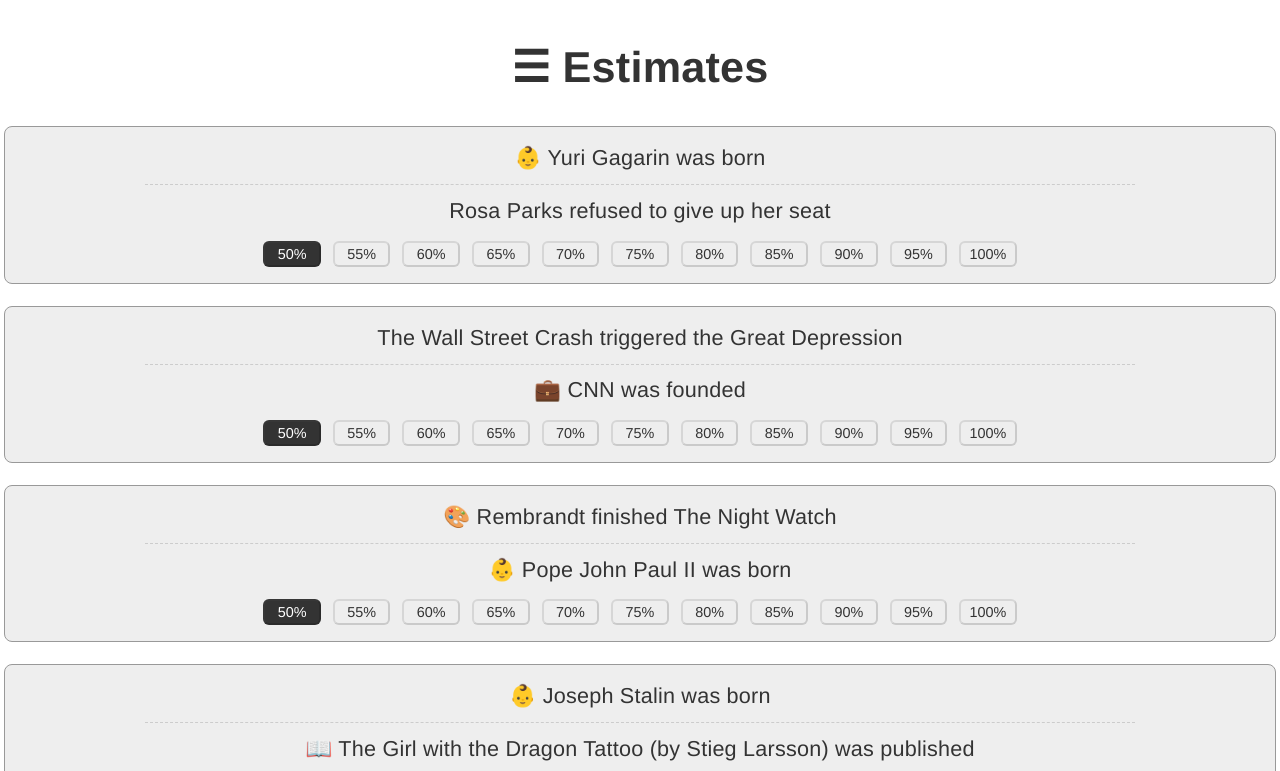
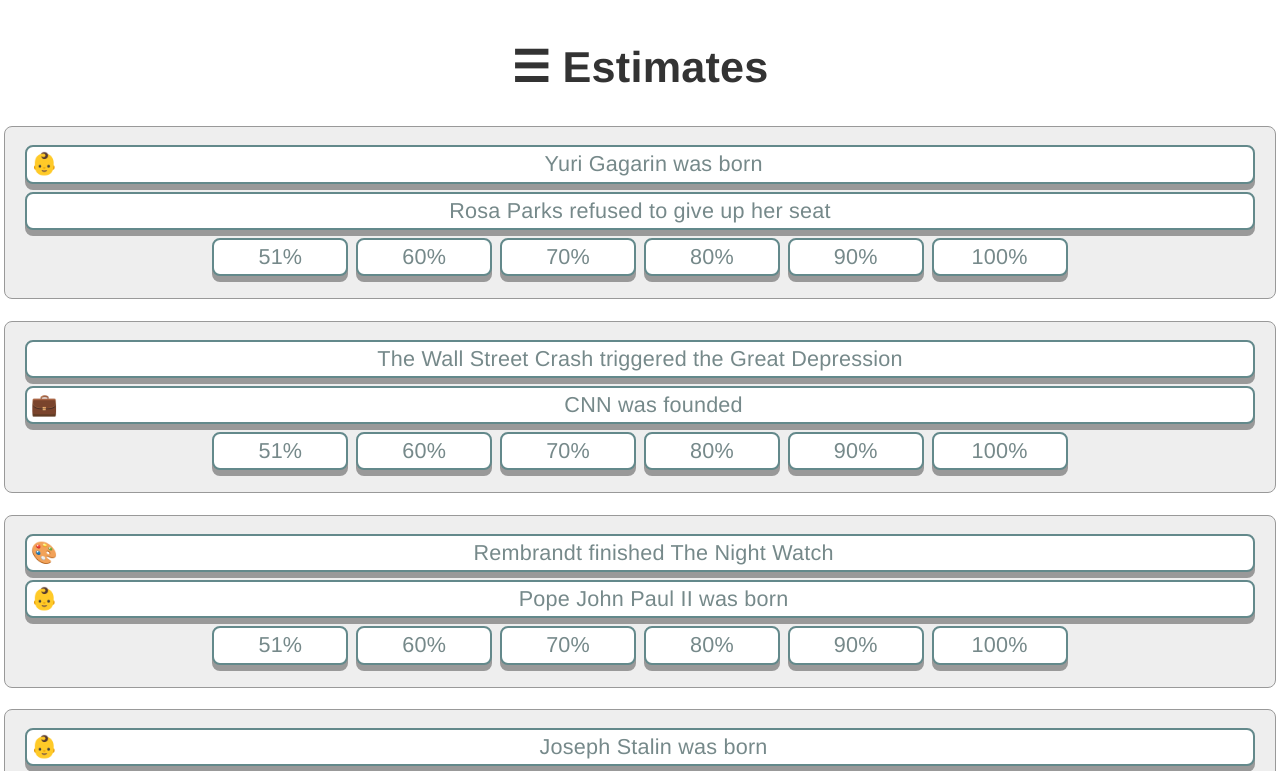
Before and after one commit to alefore/estimate, a website with bundled scripts: page index.html in a window 1280 px wide. Both pictures are taken after a click on the button "Start a new game.". Shown: the top 771 px of the page. Built offline with nearby package versions, Linux system fonts and the light colour scheme.

Commit message:
Significant style/html improvements.
Use <fieldset> everywhere.

```diff
--- a/src/button.ts
+++ b/src/button.ts
@@ -1,12 +1,24 @@
-export function emojiButton(
-    emoji: string, text: string, title: string,
-    handler: () => void): HTMLButtonElement {
-  const button = Object.assign(
-      document.createElement('button'), {className: 'emoji', title: title});
-  button.append(
-      Object.assign(document.createElement('span'), {textContent: emoji}),
-      Object.assign(document.createElement('span'), {textContent: text}),
-  );
-  button.addEventListener('click', (event: MouseEvent) => handler());
-  return button;
+export class EmojiButton {
+  public readonly button: HTMLButtonElement;
+  private readonly textSpan: HTMLSpanElement;
+
+  constructor(emoji: string, text: string, title: string, handler: () => void) {
+    this.button = Object.assign(document.createElement('button'), {
+      className: 'emoji',
+      title: title,
+      onclick: (event: MouseEvent) => handler()
+    });
+    this.button.appendChild(
+        Object.assign(document.createElement('span'), {textContent: emoji}));
+    this.textSpan = this.button.appendChild(
+        Object.assign(document.createElement('span'), {textContent: text}));
+  }
+
+  updateText(text: string) {
+    this.textSpan.textContent = text;
+  }
+
+  setDisabled(value: boolean) {
+    this.button.disabled = value;
+  }
 }
--- a/src/main.ts
+++ b/src/main.ts
@@ -1,5 +1,5 @@
 import {Book, books} from './books.js';
-import {emojiButton} from './button.js';
+import {EmojiButton} from './button.js';
 import {Category, createCategoryFilter, emojiForCategory} from './category.js';
 import {companies, Company} from './companies.js';
 import {createDifficultySelector, type Difficulty, DIFFICULTY_FILTERS, difficultyDistanceRatios} from './difficulty.js';
@@ -254,35 +254,40 @@ class App {
     const yearEntries = entriesByYear.get(selectedYear)!;
     const targetEntry =
         yearEntries[Math.floor(Math.random() * yearEntries.length)];
-    return new CompareQuestion(base, targetEntry);
+    return new CompareQuestion([base, targetEntry]);
   }
 
   addMenuButton(
       emoji: string, text: string, title: string, handler: () => void): void {
-    this.menuDiv.append(emojiButton(emoji, text, title, handler));
+    this.menuDiv.append(new EmojiButton(emoji, text, title, handler).button);
   }
 
   gameDone(allQuestions: QuestionView[]) {
     allQuestions.forEach((q) => q.reveal());
-    const questions = allQuestions.filter((q) => q.confidence > 50);
+    const questions =
+        allQuestions.filter((q) => q.confidenceButtons.confidence.value! > 50);
 
     const record: GameRecord = {
       date: new Date().toISOString(),
-      answers: questions.map((q) => ({
-                               questionId0: q.question.idQuestion0(),
-                               questionId1: q.question.idQuestion1(),
-                               indexFirst: q.question.indexFirst(),
-                               confidence: q.confidence / 100,
-                               correct: q.question.isCorrect()
-                             })),
+      answers: questions.map((q) => {
+        const index = q.question.selectionIndex.value;
+        if (index === null) throw new Error('Question is not answered.');
+        return {
+          questionId0: q.question.idQuestion0(),
+          questionId1: q.question.idQuestion1(),
+          indexFirst: index,
+          confidence: q.confidenceButtons.confidence.value! / 100,
+          correct: q.question.isCorrect()
+        };
+      }),
     };
 
     saveGame(record);
 
     this.gameDiv.prepend(
-        emojiButton('✔️ ', 'Done', 'Go back to the main menu.', () => {
+        new EmojiButton('✔️ ', 'Done', 'Go back to the main menu.', () => {
           this.show(this.menuDiv);
-        }));
+        }).button);
 
     const results = displayRecord(record);
     results.open = true;
@@ -299,12 +304,25 @@ class App {
       return new QuestionView(q, this.gameDiv);
     });
 
-    const finishButton = emojiButton(
+    const finishButton = new EmojiButton(
         '✔️ ', 'Finish', 'End the game and show the results.', () => {
           this.gameDone(questions);
-          finishButton.remove();
+          finishButton.button.remove();
         });
-    this.gameDiv.append(finishButton);
+    this.gameDiv.append(finishButton.button);
+
+    new Computed(() => {
+      const pendingQuestions =
+          questions
+              .filter(
+                  (q) => q.question.selectionIndex.value === null ||
+                      q.confidenceButtons.confidence.value === null)
+              .length;
+      finishButton.updateText(
+          pendingQuestions === 0 ? 'Finish' :
+                                   `Questions pending: ${pendingQuestions}`);
+      finishButton.setDisabled(pendingQuestions > 0);
+    }).alwaysFresh();
   }
 
   showHistory() {
--- a/src/question.ts
+++ b/src/question.ts
@@ -1,5 +1,6 @@
 import {Category, emojiForCategory} from './category.js';
 import {type Difficulty} from './difficulty.js';
+import {Computed, Signal} from './listener.js';
 
 export interface UnitEntry {
   name: string;
@@ -16,130 +17,132 @@ export interface UnitEntry {
 }
 
 class ConfidenceButtons {
-  public readonly container: HTMLDivElement =
-      Object.assign(document.createElement('div'), {className: 'confidence'});
-  public readonly buttons = new Map<number, HTMLButtonElement>();
+  public readonly container = Object.assign(
+      document.createElement('fieldset'), {className: 'confidence-group'});
 
-  constructor(onChange: (value: number) => void, initialValue: number = 50) {
-    const select = (value: number): void => {
-      for (const [v, btn] of this.buttons) {
-        btn.classList.toggle('selected', v === value);
-      }
-      onChange(value);
-    };
+  public confidence: Signal<number|null> = new Signal(null);
 
-    for (let value = 50; value <= 100; value += 5) {
-      const btn = document.createElement('button');
-      btn.textContent = `${value}%`;
-      btn.addEventListener('click', () => select(value));
-      this.buttons.set(value, btn);
-      this.container.appendChild(btn);
-    }
+  constructor() {
+    const questionId = Math.random().toString(36).slice(2);
 
-    select(initialValue);
+    this.container.appendChild(Object.assign(
+        document.createElement('legend'),
+        {textContent: 'How confident are you?', className: 'sr-only'}));
+
+    [51, 60, 70, 80, 90, 100].forEach(value => {
+      const label = this.container.appendChild(document.createElement('label'));
+
+      const radio =
+          label.appendChild(Object.assign(document.createElement('input'), {
+            type: 'radio',
+            name: `confidence_${questionId}`,
+            value: value,
+            onchange: () => {
+              if (radio.checked) this.confidence.value = value;
+            }
+          }));
+
+      new Computed(() => {
+        radio.checked = this.confidence.value === value;
+      }).alwaysFresh();
+
+      label.appendChild(document.createTextNode(` ${value}%`));
+    });
   }
 
-  disable(value: number) {
-    this.container.replaceChildren(Object.assign(document.createElement('p'), {
-      textContent: value === 50 ? 'Skipped (50% confidence).' :
-                                  `Confidence: ${value}%.`
-    }));
+  disable() {
+    this.container.replaceChildren(Object.assign(
+        document.createElement('p'),
+        {textContent: `Confidence: ${this.confidence.value}%.`}));
   }
 }
 
 export class CompareQuestion {
-  public flipped = false;
-  public readonly view = Object.assign(
-      document.createElement('div'), {className: 'compare-question clickable'});
+  public selectionIndex: Signal<number|null> = new Signal(null);
+  public view = Object.assign(
+      document.createElement('fieldset'),
+      {className: 'compare-question-options'});
+  private optionLabels: HTMLLabelElement[];
 
-  constructor(
-      public readonly input0: UnitEntry, public readonly input1: UnitEntry) {
-    this.view.addEventListener('click', this.handleDivClick);
+  constructor(public readonly inputs: UnitEntry[]) {
+    if (this.inputs.length !== 2) throw new Error('Invalid inputs length.');
+
+    this.view.appendChild(Object.assign(
+        document.createElement('legend'),
+        {textContent: 'What was first?', className: 'sr-only'}));
+
+    this.optionLabels =
+        inputs.map((element, index) => this.addInputToView(this.view, index));
   }
 
-  handleDivClick =
-      () => {
-        this.flipped = !this.flipped;
-        this.render(false);
-      }
-
-  sortedUnits() {
-    const output = [this.input0, this.input1];
-    if (this.flipped) output.reverse();
-    return output;
+  reveal() {
+    this.view.disabled = true;
+    this.optionLabels.map(
+        (label, index) =>
+            label.append(Object.assign(document.createElement('span'), {
+              className: 'answer-value',
+              textContent: `(${this.inputs[index]!.value})`
+            })));
   }
 
-  render(reveal: boolean) {
-    this.view.textContent = '';
-    const units = this.sortedUnits();
-    this.addInputToView(units[0], reveal);
-    this.view.append(document.createElement('hr'));
-    this.addInputToView(units[1], reveal);
-    if (reveal) {
-      this.view.removeEventListener('click', this.handleDivClick);
-      this.view.classList.remove('clickable');
-    }
+  private addInputToView(fieldset: HTMLFieldSetElement, unitIndex: number):
+      HTMLLabelElement {
+    const label = fieldset.appendChild(document.createElement('label'));
+
+    const radio =
+        label.appendChild(Object.assign(document.createElement('input'), {
+          type: 'radio',
+          name: `${this.inputs[0].id}:${this.inputs[1].id}`,
+          onchange: (event: Event) => {
+            this.selectionIndex.value = unitIndex;
+          },
+        }));
+
+    const unit = this.inputs[unitIndex]!;
+    label.append(
+        Object.assign(
+            document.createElement('span'),
+            {textContent: emojiForCategory(unit.category)}),
+        Object.assign(
+            document.createElement('span'), {textContent: unit.name}));
+    return label;
   }
 
-  private addInputToView(unit: UnitEntry, reveal: boolean) {
-    const p = document.createElement('p');
-    p.textContent = emojiForCategory(unit.category) + ' ' + unit.name;
-    if (reveal) {
-      p.append(document.createTextNode(' ('));
-      p.append(Object.assign(
-          document.createElement('span'),
-          {className: 'answer-value', textContent: unit.value}));
-      p.append(document.createTextNode(')'));
-    }
-    this.view.append(p);
+  public isAnswered(): boolean {
+    return this.selectionIndex.value !== null;
   }
 
   public isCorrect() {
-    const units = this.sortedUnits();
-    return units[0].value < units[1].value;
+    const index = this.selectionIndex.value;
+    if (index === null)
+      throw new Error(
+          'Attempted to evaluate if unanswered question is correct.');
+    return this.inputs[index].value < this.inputs[(index + 1) % 2].value;
   }
 
   public idQuestion0(): number {
-    return this.input0.id;
+    return this.inputs[0].id;
   }
 
   public idQuestion1(): number {
-    return this.input1.id;
-  }
-
-  public indexFirst(): number {
-    return this.flipped ? 1 : 0;
+    return this.inputs[1].id;
   }
 }
 
 export class QuestionView {
   readonly div: HTMLDivElement = document.createElement('div');
-  readonly header: HTMLHeadingElement = document.createElement('div');
-  confidence: number = 50;
-  readonly confidenceButtons = new ConfidenceButtons((value) => {
-    this.confidence = value;
-  });
+  public readonly confidenceButtons = new ConfidenceButtons();
 
   constructor(
       public readonly question: CompareQuestion, outputDiv: HTMLDivElement) {
     this.div.classList.add('question');
-
-    this.header.append(this.question.view);
-    this.question.render(false);
-    this.div.append(this.header, this.confidenceButtons.container);
+    this.div.append(this.question.view, this.confidenceButtons.container);
     outputDiv.append(this.div);
   }
 
   reveal() {
-    if (this.confidence !== 50) {
-      this.header.classList.add(
-          this.question.isCorrect() ? 'correct' : 'incorrect');
-      this.div.classList.add(
-          this.question.isCorrect() ? 'correct' : 'incorrect');
-    }
-    // this.confidenceContainer.classList.add('invisible');
-    // this.sliderContainer.append(this.question.isCorrect() ? '🟢' : '🔴');
-    this.confidenceButtons.disable(this.confidence);
-    this.question.render(true);
+    this.div.classList.add(this.question.isCorrect() ? 'correct' : 'incorrect');
+    this.confidenceButtons.disable();
+    this.question.reveal();
   }
 }
--- a/style.css
+++ b/style.css
@@ -16,30 +16,6 @@ body {
 
 input, button, textarea, select {
   font: inherit;
-}
-
-.confidence button {
-  width: 4em;
-  margin-top: 1em;
-  margin-left: 6px;
-  margin-right: 6px;
-  border-radius: 6px;
-
-  background: var(--bg-mild);
-  color: var(--text);
-  border-color:rgba(0, 0, 0, 0.15);
-  font-size: 0.9rem;
-}
-
-.confidence button.selected {
-  background: var(--text);
-  color: var(--bg)
-}
-
-.confidence button:not(.selected):disabled {
-  color: transparent;
-  background: transparent;
-  border-color: transparent;
 }
 
 .invisible {
@@ -66,23 +42,12 @@ div.question.incorrect {
   background-color: var(--bg-incorrect);
 }
 
-div.compare-question p {
-  margin-top: 0px;
-  margin-bottom: 0px;
-}
-
 div.clickable {
   cursor: pointer;
 }
 
-div.compare-question span.answer-value {
+span.answer-value {
   font-weight: bold;
-}
-
-div.compare-question hr {
-  border: none;
-  border-top: 1px dashed #ccc;
-  width: 80%;
 }
 
 .histogram {
@@ -186,3 +151,68 @@ div.calibration-graph {
   width:100%;
   max-width: 700px;
 }
+
+fieldset.compare-question-options {
+  display: flex;
+  flex-direction:column;
+  gap: 0px;
+  border: none;
+  padding: 0;
+}
+
+fieldset.compare-question-options label {
+  display: grid;
+  grid-template-columns: max-content 1fr max-content;
+  gap: 8px;
+  align-items: center;
+}
+
+fieldset.confidence-group, fieldset.compare-question-options {
+  border: none;
+  padding: 0;
+  margin: 0;
+}
+
+fieldset.confidence-group input[type="radio"], fieldset.compare-question-options input[type="radio"] {
+  appearance: none;
+  margin: 0;
+  display: none;
+  position: absolute;
+}
+
+.confidence-group label {
+  display: inline-block;
+  width: 10%;
+}
+
+.confidence-group label, fieldset.compare-question-options label {
+  padding: 2px 4px;
+  margin: 4px;
+  border-radius: 8px;
+  border: 2px solid var(--text-accent);
+  cursor: pointer;
+  background: var(--bg);
+  color: var(--text-accent-strong);
+  box-shadow: 0 6px 0 var(--text-dim);
+  top: -2px;
+  position: relative;
+}
+
+.confidence-group label:has(input[type="radio"]:checked), fieldset.compare-question-options label:has(input[type="radio"]:checked) {
+  background: var(--text-accent-strong);
+  color: var(--bg);
+  top: 4px;
+  box-shadow: 0 2px 0 var(--text-dim);
+}
+
+.sr-only {
+  position: absolute;
+  width: 1px;
+  height: 1px;
+  padding: 0;
+  margin: -1px;
+  overflow: hidden;
+  clip: rect(0, 0, 0, 0);
+  white-space: nowrap;
+  border-width: 0;
+}
```
Also changed, not shown: src/history.ts (+6 -4 lines).
